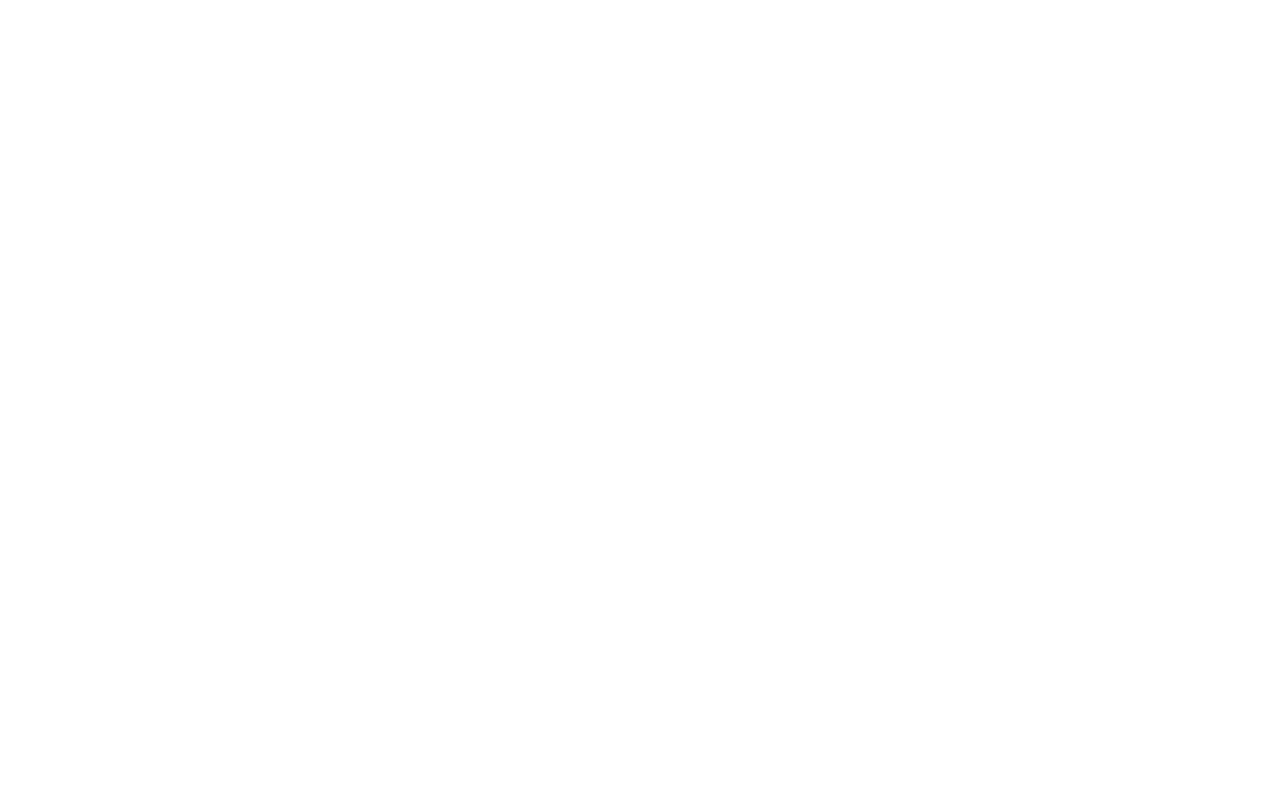
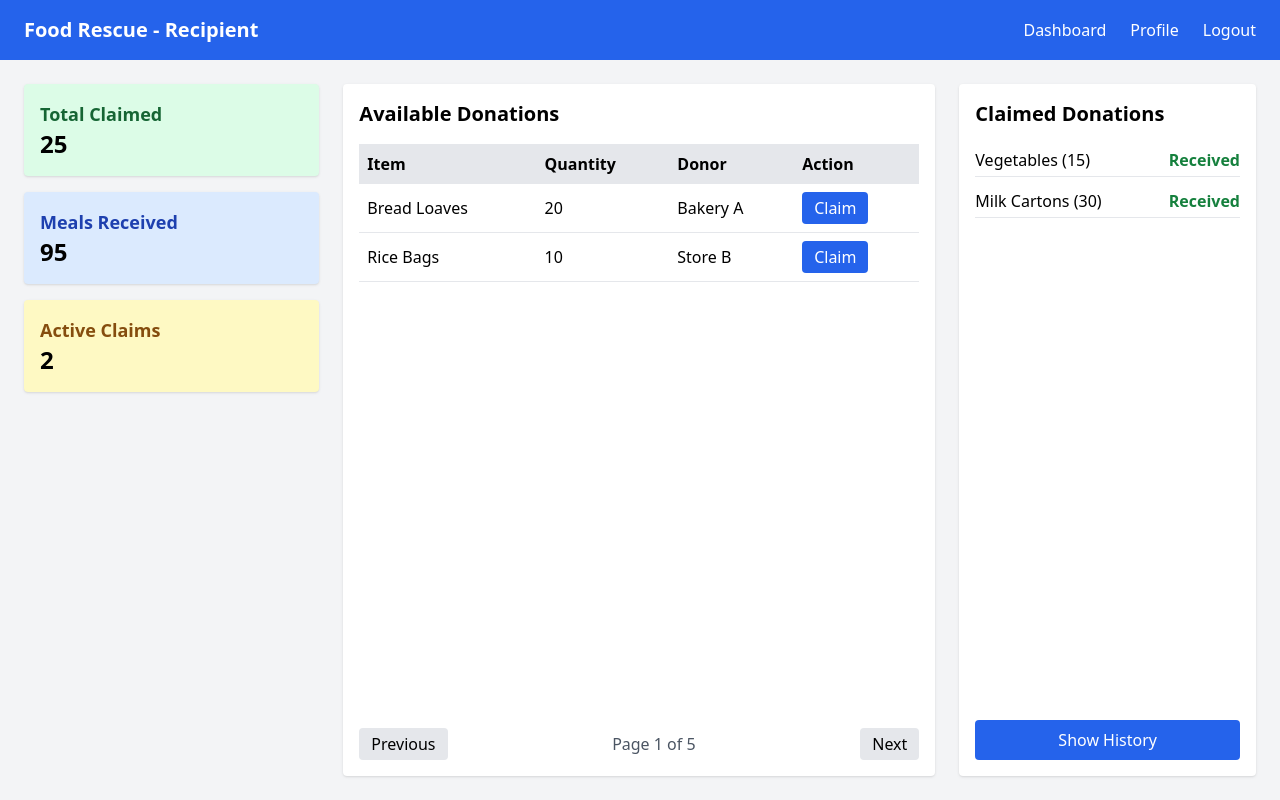
Before and after one commit to FahadIqbal01/local-food-rescue, a React (Create React App) app in the folder frontend/: page /recipient in a window 1280 px wide. Before the commit this address had no page. Built offline with nearby package versions, Linux system fonts and the light colour scheme.

Commit message:
Frontend: Add Recipient Dashboard.

```diff
--- a/frontend/src/App.tsx
+++ b/frontend/src/App.tsx
@@ -4,6 +4,7 @@ import LandingPage from "../src/pages/Landing";
 import Login from "./pages/Login";
 import Register from "./pages/Register";
 import DonorDashboard from "./pages/Donor/DonorDashboard";
+import RecipientDashboard from "./pages/Recipient/RecipientDashboard";
 
 function App() {
   return (
@@ -13,6 +14,7 @@ function App() {
         <Route path="/login" element={<Login />} />
         <Route path="/register" element={<Register />} />
         <Route path="/donor" element={<DonorDashboard />} />
+        <Route path="/recipient" element={<RecipientDashboard />} />
       </Routes>
     </Router>
   );
--- /dev/null
+++ b/frontend/src/pages/Recipient/RecipientDashboard.tsx
@@ -0,0 +1,232 @@
+import { useState } from "react";
+
+function RecipientDashboard() {
+  const [showHistory, setShowHistory] = useState(false);
+  const [showProfile, setShowProfile] = useState(false);
+
+  const availableDonations = [
+    { id: 1, item: "Bread Loaves", quantity: 20, donor: "Bakery A" },
+    { id: 2, item: "Rice Bags", quantity: 10, donor: "Store B" },
+  ];
+
+  const claimedDonations = [
+    { id: 1, item: "Vegetables", quantity: 15, status: "Received" },
+    { id: 2, item: "Milk Cartons", quantity: 30, status: "Received" },
+  ];
+
+  return (
+    <div className="h-screen flex flex-col overflow-hidden">
+      {/* Navbar */}
+      <nav className="bg-blue-600 text-white px-6 py-4 flex justify-between items-center">
+        <h1 className="text-xl font-bold">Food Rescue - Recipient</h1>
+        <div className="space-x-6 flex items-center">
+          <a href="/recipient" className="hover:underline">
+            Dashboard
+          </a>
+          {/* <a href="/profile" className="hover:underline">
+            Profile
+          </a> */}
+          <button
+            onClick={() => setShowProfile(true)}
+            className="hover:underline cursor-pointer bg-transparent border-none"
+          >
+            Profile
+          </button>
+          <a href="/" className="hover:underline">
+            Logout
+          </a>
+        </div>
+      </nav>
+
+      {/* Main Content: 3 Panels */}
+      <div className="flex flex-grow bg-gray-100 p-6 gap-6">
+        {/* Left Panel: Summary */}
+        <div className="w-1/4 space-y-4">
+          <div className="bg-green-100 p-4 rounded shadow">
+            <h2 className="text-lg font-semibold text-green-800">
+              Total Claimed
+            </h2>
+            <p className="text-2xl font-bold">25</p>
+          </div>
+          <div className="bg-blue-100 p-4 rounded shadow">
+            <h2 className="text-lg font-semibold text-blue-800">
+              Meals Received
+            </h2>
+            <p className="text-2xl font-bold">95</p>
+          </div>
+          <div className="bg-yellow-100 p-4 rounded shadow">
+            <h2 className="text-lg font-semibold text-yellow-800">
+              Active Claims
+            </h2>
+            <p className="text-2xl font-bold">{claimedDonations.length}</p>
+          </div>
+        </div>
+
+        {/* Middle Panel: Available Donations */}
+        <div className="w-2/4 bg-white rounded shadow p-4 flex flex-col">
+          <h2 className="text-xl font-bold mb-4">Available Donations</h2>
+          <div className="flex-grow">
+            <table className="w-full border-collapse">
+              <thead>
+                <tr className="bg-gray-200 text-left">
+                  <th className="p-2">Item</th>
+                  <th className="p-2">Quantity</th>
+                  <th className="p-2">Donor</th>
+                  <th className="p-2">Action</th>
+                </tr>
+              </thead>
+              <tbody>
+                {availableDonations.map((donation) => (
+                  <tr key={donation.id} className="border-b">
+                    <td className="p-2">{donation.item}</td>
+                    <td className="p-2">{donation.quantity}</td>
+                    <td className="p-2">{donation.donor}</td>
+                    <td className="p-2">
+                      <button className="px-3 py-1 bg-blue-600 text-white rounded hover:bg-blue-700">
+                        Claim
+                      </button>
+                    </td>
+                  </tr>
+                ))}
+              </tbody>
+            </table>
+          </div>
+          {/* Pagination */}
+          <div className="flex justify-between items-center mt-4">
+            <button className="px-3 py-1 bg-gray-200 rounded hover:bg-gray-300">
+              Previous
+            </button>
+            <span className="text-gray-600">Page 1 of 5</span>
+            <button className="px-3 py-1 bg-gray-200 rounded hover:bg-gray-300">
+              Next
+            </button>
+          </div>
+        </div>
+
+        {/* Right Panel: Claimed Donations */}
+        <div className="w-1/4 bg-white rounded shadow p-4 flex flex-col">
+          <h2 className="text-xl font-bold mb-4">Claimed Donations</h2>
+          <div className="flex-grow">
+            <ul className="space-y-2">
+              {claimedDonations.map((donation) => (
+                <li
+                  key={donation.id}
+                  className="flex justify-between border-b py-1"
+                >
+                  <span>
+                    {donation.item} ({donation.quantity})
+                  </span>
+                  <span className="text-green-700 font-semibold">
+                    {donation.status}
+                  </span>
+                </li>
+              ))}
+            </ul>
+          </div>
+          {/* Show History Button */}
+          <button
+            onClick={() => setShowHistory(true)}
+            className="mt-4 px-4 py-2 bg-blue-600 text-white rounded hover:bg-blue-700 transition"
+          >
+            Show History
+          </button>
+        </div>
+      </div>
+
+      {/* History Modal */}
+      {showHistory && (
+        <div className="fixed inset-0 bg-black bg-opacity-50 flex justify-center items-center">
+          <div className="relative bg-white rounded-lg shadow-lg p-8 w-2/3 h-3/4 flex flex-col">
+            {/* Close Button */}
+            <button
+              onClick={() => setShowHistory(false)}
+              className="absolute top-8 right-8 text-black font-bold text-xl"
+            >
+              X
+            </button>
+            <h2 className="text-2xl font-bold mb-4">Claimed History</h2>
+            <div className="flex-grow overflow-y-auto border rounded p-4">
+              <ul className="space-y-2">
+                {claimedDonations.map((donation) => (
+                  <li
+                    key={donation.id}
+                    className="flex justify-between border-b py-2"
+                  >
+                    <span>
+                      {donation.item} ({donation.quantity})
+                    </span>
+                    <span className="text-green-700 font-semibold">
+                      {donation.status}
+                    </span>
+                  </li>
+                ))}
+              </ul>
+            </div>
+            {/* Pagination inside modal */}
+            <div className="flex justify-between items-center mt-4">
+              <button className="px-3 py-1 bg-gray-200 rounded hover:bg-gray-300">
+                Previous
+              </button>
+              <span className="text-gray-600">Page 1 of 10</span>
+              <button className="px-3 py-1 bg-gray-200 rounded hover:bg-gray-300">
+                Next
+              </button>
+            </div>
+          </div>
+        </div>
+      )}
+
+      {/* Profile Modal */}
+      {showProfile && (
+        <div className="fixed inset-0 bg-black bg-opacity-50 flex justify-center items-center">
+          <div className="relative bg-white rounded-lg shadow-lg p-8 w-1/2">
+            {/* Close Button */}
+            <button
+              onClick={() => setShowProfile(false)}
+              className="absolute top-8 right-8 text-black font-bold text-xl"
+            >
+              X
+            </button>
+
+            <h2 className="text-2xl font-bold mb-4">Profile</h2>
+            <form className="space-y-4">
+              <div>
+                <label className="block text-gray-700 mb-2">Name</label>
+                <input
+                  type="text"
+                  defaultValue="Recipient User"
+                  className="w-full px-4 py-2 border rounded"
+                />
+              </div>
+              <div>
+                <label className="block text-gray-700 mb-2">Email</label>
+                <input
+                  type="email"
+                  defaultValue="recipient@example.com"
+                  className="w-full px-4 py-2 border rounded"
+                />
+              </div>
+              <div>
+                <label className="block text-gray-700 mb-2">Role</label>
+                <input
+                  type="text"
+                  defaultValue="Recipient"
+                  readOnly
+                  className="w-full px-4 py-2 border rounded bg-gray-200"
+                />
+              </div>
+              <button
+                type="submit"
+                className="w-full bg-blue-600 text-white py-2 rounded hover:bg-blue-700"
+              >
+                Save Changes
+              </button>
+            </form>
+          </div>
+        </div>
+      )}
+    </div>
+  );
+}
+
+export default RecipientDashboard;
```
